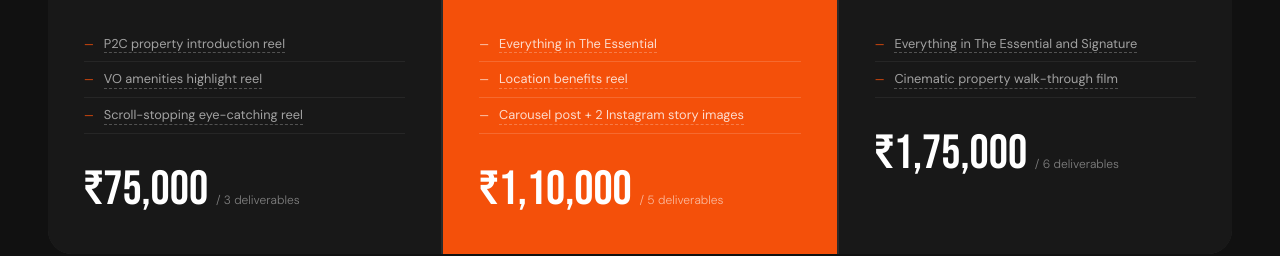
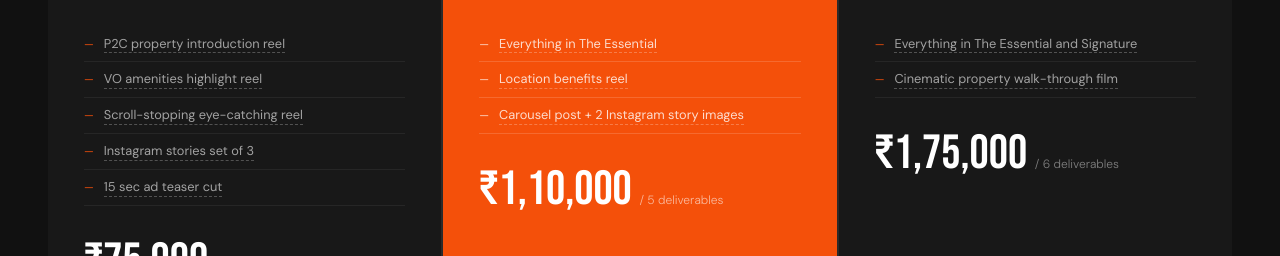
Before and after one commit to vaghelavijay178-hub/realestate, a Next.js app: page / in a window 1280 px wide. Shown: the part 1660-1916 px from the top of the page. Built offline with nearby package versions, Linux system fonts and the light colour scheme.

Commit message:
Update page.tsx

```diff
--- a/app/page.tsx
+++ b/app/page.tsx
@@ -539,6 +539,8 @@ export default function Home() {
               <li><a href="https://www.instagram.com/p/DP3zzcggF9G/?hl=en" target="_blank" rel="noopener noreferrer">P2C property introduction reel</a></li>
               <li><a href="https://www.instagram.com/reel/DV_L5UcDFYj/?hl=en" target="_blank" rel="noopener noreferrer">VO amenities highlight reel</a></li>
               <li><a href="https://www.instagram.com/reel/DWRKqskoVyG/?hl=en" target="_blank" rel="noopener noreferrer">Scroll-stopping eye-catching reel</a></li>
+               <li><a href="" target="_blank" rel="noopener noreferrer">Instagram stories set of 3</a></li>
+             <li><a href="" target="_blank" rel="noopener noreferrer">15 sec ad teaser cut</a></li>
             </ul>
             <div className="pkg-price">₹75,000 <span>/ 3 deliverables</span></div>
           </div>
```
